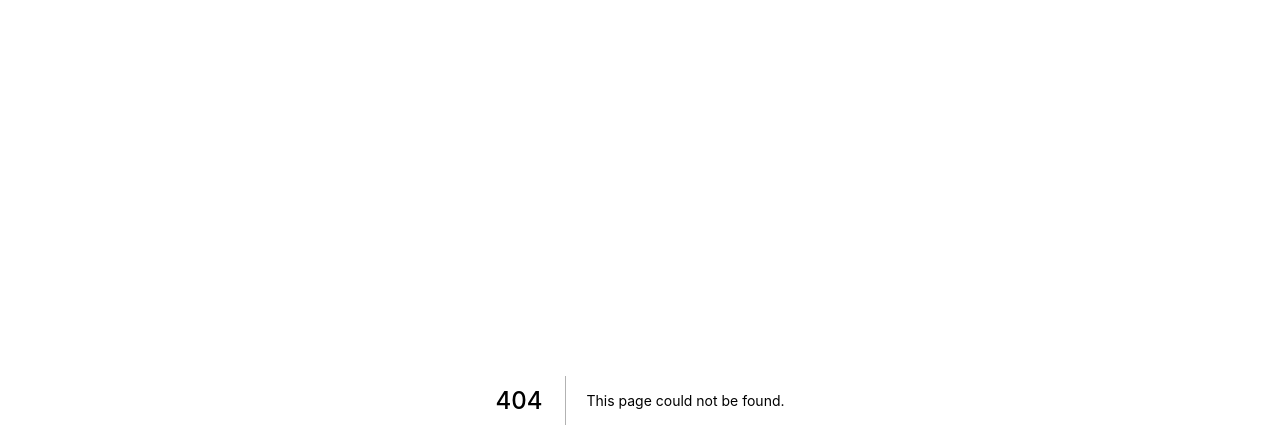
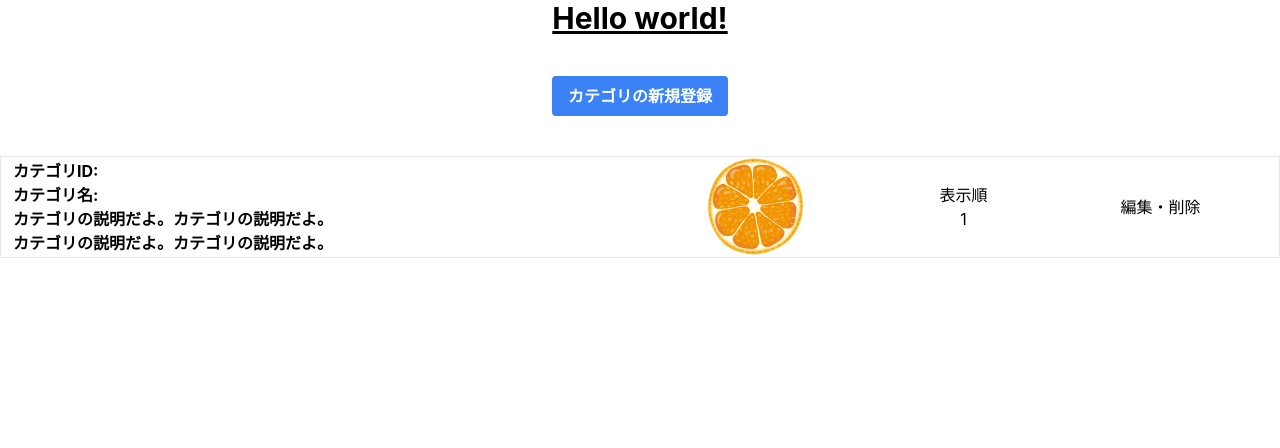
Before and after one commit to EICHAN1208/next-tailwindcss-sample, a Next.js app: page /sample in a window 1280 px wide. Before the commit this address had no page. Shown: the top 448 px of the page. Built offline with nearby package versions, Linux system fonts and the light colour scheme.

Commit message:
first commit

```diff
--- a/package.json
+++ b/package.json
@@ -14,7 +14,10 @@
     "react-dom": "18.2.0"
   },
   "devDependencies": {
+    "autoprefixer": "^10.4.8",
     "eslint": "8.21.0",
-    "eslint-config-next": "12.2.4"
+    "eslint-config-next": "12.2.4",
+    "postcss": "^8.4.14",
+    "tailwindcss": "^3.1.8"
   }
 }
--- /dev/null
+++ b/pages/sample.js
@@ -0,0 +1,49 @@
+import Image from "next/image";
+import orange from "../public/image/cut_fruit_orange.png";
+
+export default function Sample() {
+  return (
+    <>
+      <h1 className="text-3xl font-bold underline text-center">Hello world!</h1>
+
+      <div className="container mx-auto px-8">
+        <div className="flex flex-col items-center">
+          <button className="bg-blue-500 hover:bg-blue-700 text-white font-bold py-2 px-4 my-10 rounded">
+            カテゴリの新規登録
+          </button>
+        </div>
+      </div>
+
+      <div className="container mx-auto flex flex-col">
+        <div className="border flex justify-around px-3 items-center">
+          <div className="h-full w-1/2">
+            <div>
+              <p className="font-bold">カテゴリID: </p>
+            </div>
+            <div>
+              <p className="font-bold">カテゴリ名: </p>
+            </div>
+            <div className="w-80">
+              <p className="font-bold">
+                カテゴリの説明だよ。カテゴリの説明だよ。カテゴリの説明だよ。カテゴリの説明だよ。
+              </p>
+            </div>
+          </div>
+
+          <div className="flex h-full w-1/2 justify-around">
+            <div className="flex items-center">
+              <Image src={orange} alt="orange" width={100} height={100} />
+            </div>
+            <div className="grid content-center">
+              <p className="align-middle">表示順</p>
+              <p className="text-center">1</p>
+            </div>
+            <div className="flex items-center">
+              <p>編集・削除</p>
+            </div>
+          </div>
+        </div>
+      </div>
+    </>
+  );
+}
--- /dev/null
+++ b/postcss.config.js
@@ -0,0 +1,6 @@
+module.exports = {
+  plugins: {
+    tailwindcss: {},
+    autoprefixer: {},
+  },
+}
--- a/styles/globals.css
+++ b/styles/globals.css
@@ -24,3 +24,7 @@ a {
     background: black;
   }
 }
+
+@tailwind base;
+@tailwind components;
+@tailwind utilities;
--- /dev/null
+++ b/tailwind.config.js
@@ -0,0 +1,11 @@
+/** @type {import('tailwindcss').Config} */
+module.exports = {
+  content: [
+    "./pages/**/*.{js,ts,jsx,tsx}",
+    "./components/**/*.{js,ts,jsx,tsx}",
+  ],
+  theme: {
+    extend: {},
+  },
+  plugins: [],
+};
```
Also changed, not shown: public/image/cut_fruit_orange.png (added), 1 other file (tests, documents, lock files or other folders).
